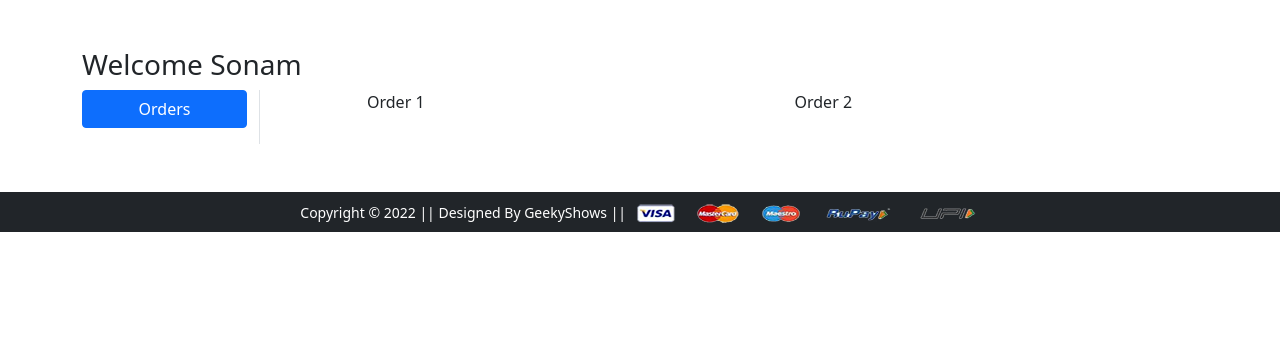
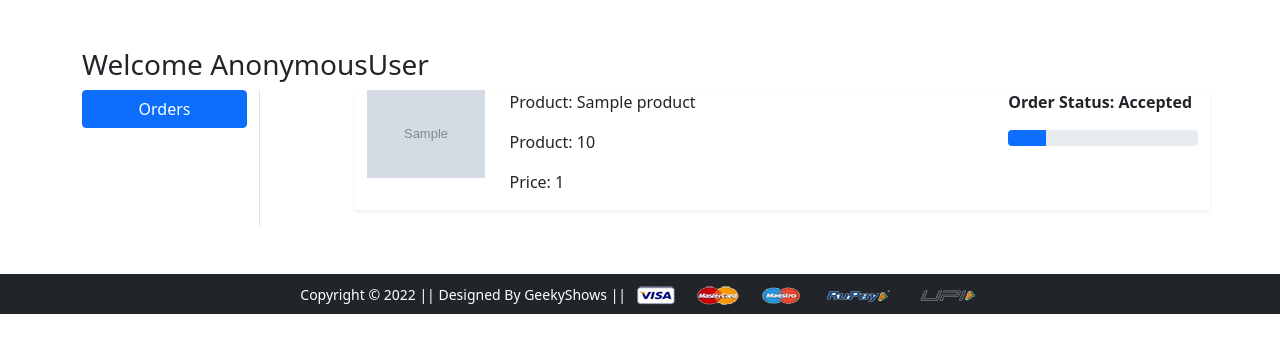
Before and after one commit to 16NAZAR18/shop2, a Django app: template shop2/app/templates/app/orders.html in a window 1280 px wide. Shown: the part 56-409 px from the top of the page. Run offline with Django 3.2, Linux system fonts and the light colour scheme; the template is opened without the code that fills it: most values are stand-ins (such as "Sample title", 1, 10 or a date in 2020); grey boxes marked "Sample" are stand-in pictures; some libraries are stand-ins or nearby versions.

Commit message:
6 commit

```diff
--- a/shop2/app/models.py
+++ b/shop2/app/models.py
@@ -101,3 +101,7 @@ class OrderPlaced(models.Model):
     quantity = models.PositiveIntegerField(default=1)
     order_date = models.DateTimeField(auto_now_add=True)
     status = models.CharField(max_length=50, choices=STATUS_CHOICES,default='Pending')
+
+    @property
+    def total_cost(self):
+        return self.quantity * self.product.discounted_price
--- a/shop2/app/templates/app/base.html
+++ b/shop2/app/templates/app/base.html
@@ -89,6 +89,7 @@
     {% block banner_slider %} {% endblock banner_slider %}
     {% block livesale %} {% endblock livesale %}
     {% block main-content %} {% endblock main-content %}
+    {% block payment-gateway %} {% endblock payment-gateway %}
 
     <!-- Start Footer -->
     <footer class="container-fluid bg-dark text-center p-2 mt-5">
--- a/shop2/app/templates/app/orders.html
+++ b/shop2/app/templates/app/orders.html
@@ -1,20 +1,55 @@
 {% extends 'app/base.html' %}
 {% load static %}
-{% block title %}Buy Now{% endblock title %}
+{% block title %}Orders{% endblock title %}
 {% block main-content %}
 <div class="container my-5">
  <div class="row">
- <h3>Welcome Sonam</h3>
+ <h3>Welcome <span class="text-capitalize">{{request.user}}</span></h3>
   <div class="col-sm-2 border-end">
    <ul class="list-unstyled">
     <li class="d-grid"><a href="{% url 'orders' %}" class="btn btn-primary">Orders</a></li>
    </ul>
   </div>
   <div class="col-sm-9 offset-sm-1">
-   <div class="row">
-    <div class="col-sm-6">Order 1</div>
-    <div class="col-sm-6">Order 2</div>
+    {% for op in order_placed %}
+        <div class="row shadow-sm mb-3">
+            <div class="col-sm-2">
+                <img src="{{op.product.product_image.url}}" alt=""  srcset="" class="img-fluid" height="150" width="150">
+            </div>
+        <div class="col-sm-7">
+            <p>Product: {{ op.product.title }}</p>
+            <p>Product: {{ op.quantity }}</p>
+            <p>Price: {{ op.total_cost }}</p>
+        </div>
+        <div class="col-sm-3 fw-bold">
+            <p>Order Status: {{ op.status }}</p>
+            {% if op.status == 'Accepted' %}
+                <div class="progress">
+                    <div class="progress-bar" role="progressbar" style="width: 20%" aria-valuenow="20" aria-valuemin="0" aria-valuemax="100"></div>
+                </div>
+            {% endif %}
+
+            {% if op.status == 'Packed' %}
+                <div class="progress">
+                    <div class="progress-bar bg-info" role="progressbar" style="width: 40%" aria-valuenow="40" aria-valuemin="0" aria-valuemax="100"></div>
+                </div>
+            {% endif %}
+
+            {% if op.status == 'On The Way' %}
+                <div class="progress">
+                    <div class="progress-bar bg-warning" role="progressbar" style="width: 70%" aria-valuenow="70" aria-valuemin="0" aria-valuemax="100"></div>
+                </div>
+            {% endif %}
+
+            {% if op.status == 'Delivered' %}
+                <div class="progress">
+                    <div class="progress-bar bg-success" role="progressbar" style="width: 100%" aria-valuenow="100" aria-valuemin="0" aria-valuemax="100"></div>
+                </div>
+            {% endif %}
+        </div>
    </div>
+   {% endfor %}
+
   </div>
  </div>
 </div>
```
Also changed, not shown: shop2/app/templates/app/checkout.html (+39 -2 lines), shop2/app/templates/app/productdetail.html (+20 -6 lines), shop2/app/views.py (+20 -6 lines), shop2/app/urls.py (line endings or trailing spaces), shop2/db.sqlite3.
